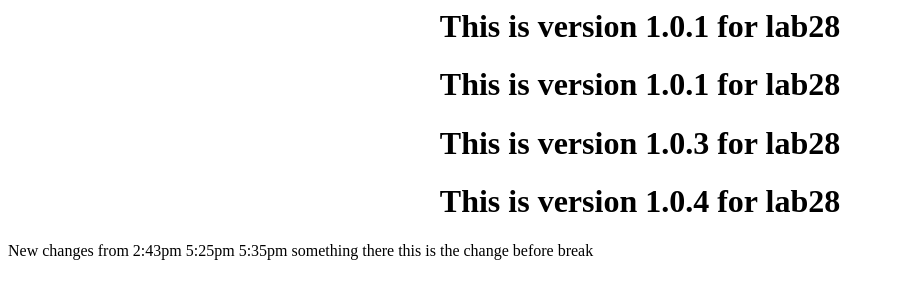
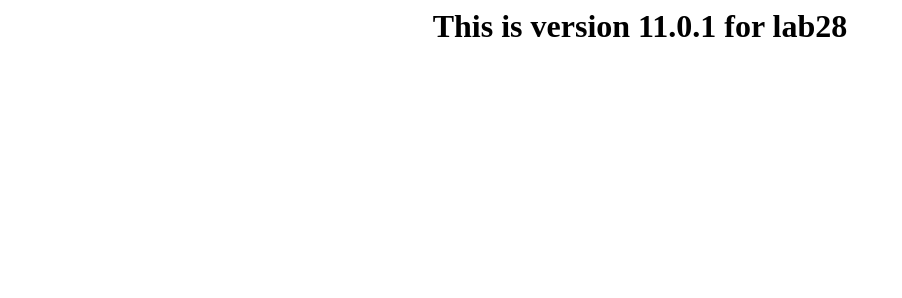
Before and after one commit to alexchenuw/lab28, a plain HTML site: page hextris/index.html in a window 1280 px wide. Shown: the whole page, without its empty margins (0-902 px from the left). Drawn offline with Linux system fonts and the light colour scheme.

Commit message:
demo lab 28@7:53

```diff
--- a/hextris/index.html
+++ b/hextris/index.html
@@ -1,9 +1 @@
-<center><h1>This is version 1.0.1 for lab28</center>
-<center><h1>This is version 1.0.1 for lab28</center>
-<center><h1>This is version 1.0.3 for lab28</center>
-<center><h1>This is version 1.0.4 for lab28</center>
- New changes from 2:43pm
- 5:25pm
- 5:35pm
-something there
- this is the change before break
+<center><h1>This is version 11.0.1 for lab28</center>
```
